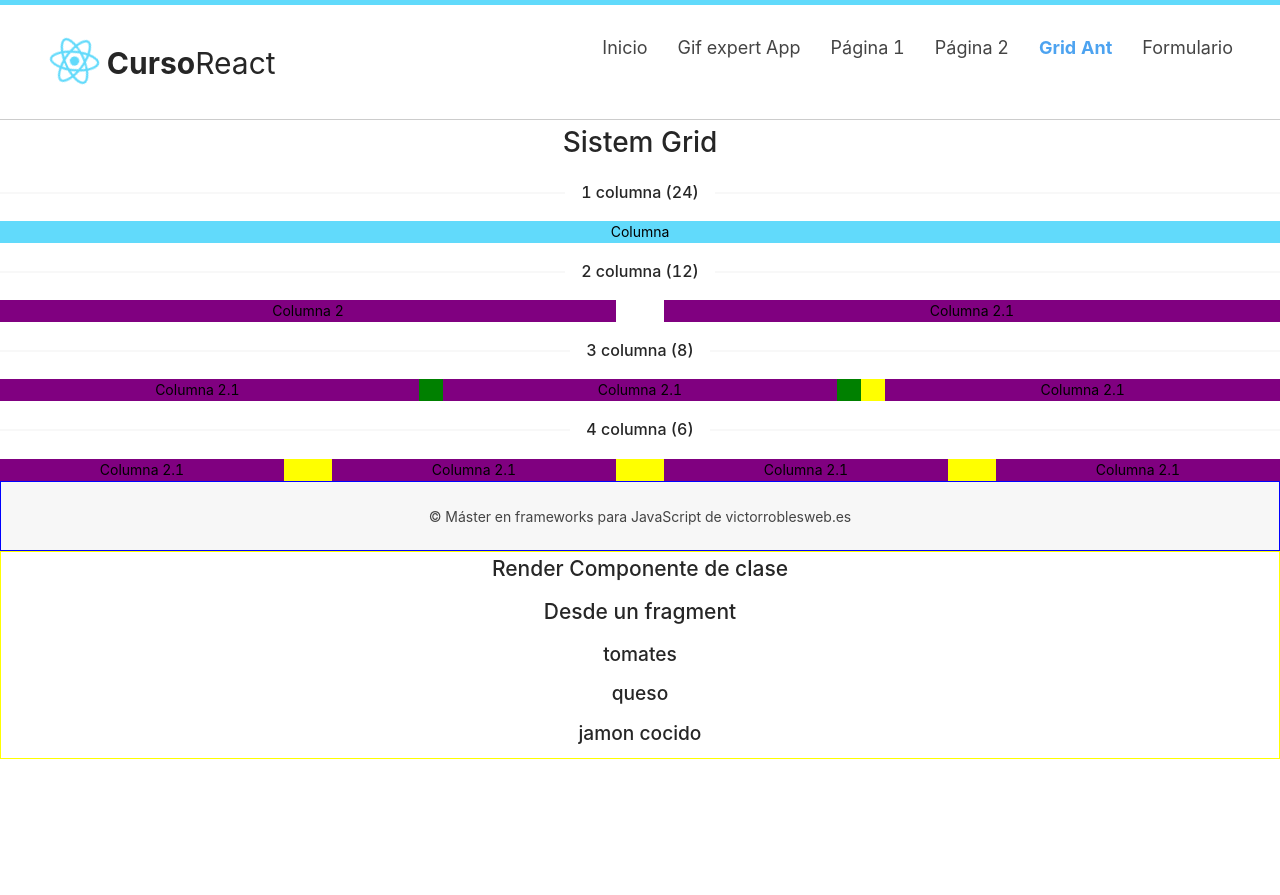
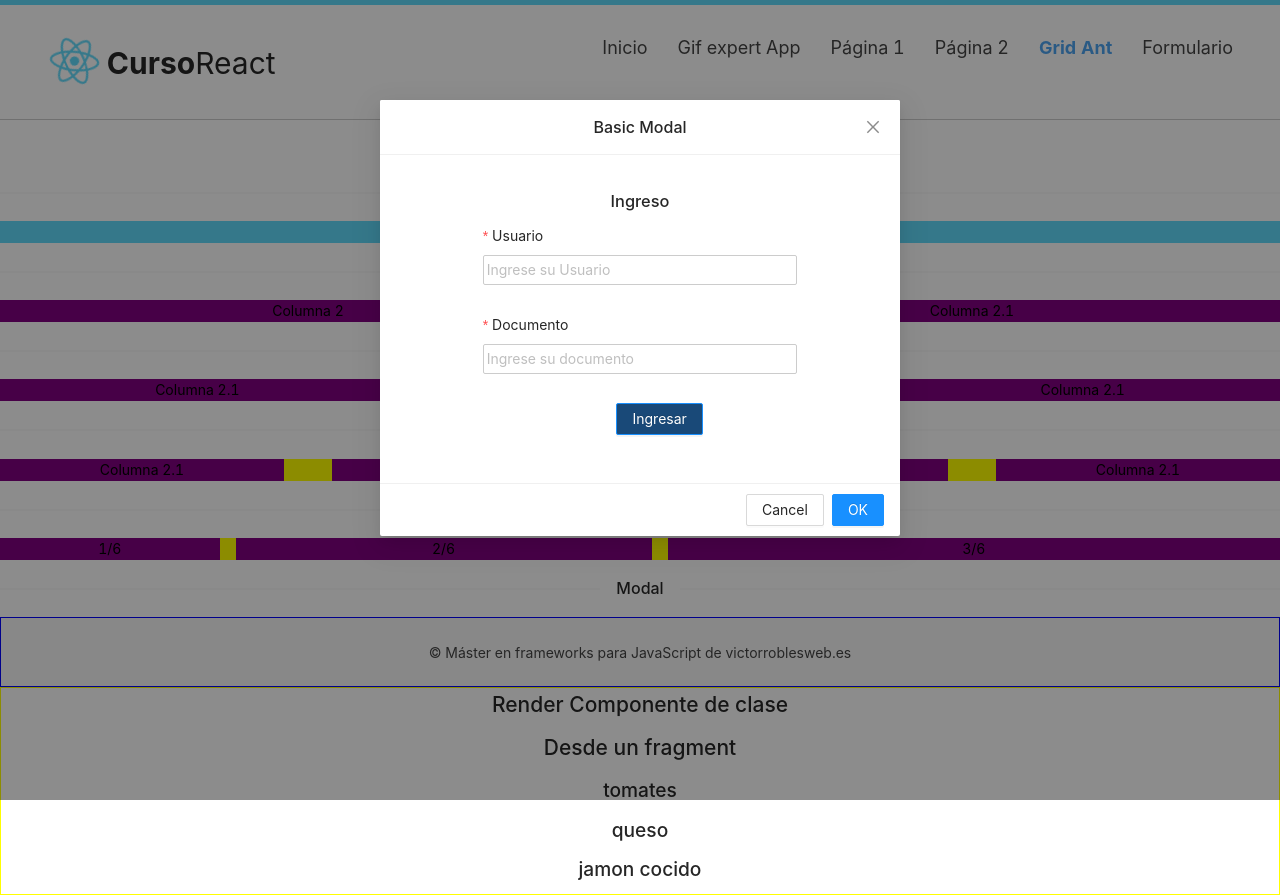
Before and after one commit to andersonNB/Articulos-React, a React (Create React App) app: page /grid in a window 1280 px wide. Shown: the top 895 px of the page. Before the commit the page ends 800 px from the top, so only its background shows below. Built offline with nearby package versions, Linux system fonts and the light colour scheme.

Commit message:
Grid and Modal

```diff
--- a/src/components/GridAnt.js
+++ b/src/components/GridAnt.js
@@ -1,9 +1,33 @@
 import React, { Component } from 'react';
-import { Col, Row, Divider } from 'antd';
+import { Col, Row, Divider, Modal, Form, Input, Button } from 'antd';
 import 'antd/dist/antd.css'
 
 class GridAnt extends Component {
 
+
+    state = {
+        visible: true,
+    }
+
+    handleSubmit = (data) => {
+        console.log('Funcionando', { data })
+
+    }
+
+
+    handleSubmitFaield = () => {
+        console.log('Fallo el envio de datos')
+    }
+
+    onClick = () => {
+        console.log("Visible")
+    }
+
+    handelCancel = () => {
+        this.setState({
+            visible: false,
+        })
+    }
 
     render() {
         return (
@@ -72,6 +96,95 @@ class GridAnt extends Component {
                         </div>
                     </Col>
                 </Row>
+
+                <Divider>4 columna (6)</Divider>
+                <Row gutter={ [16, 16] }>
+                    <Col flex={ 1 } style={ { backgroundColor: 'yellow', color: 'black' } }>
+                        <div style={ { backgroundColor: 'purple', color: 'black' } }>
+                            1/6
+                        </div>
+                    </Col>
+                    <Col flex={ 2 } style={ { backgroundColor: 'yellow', color: 'black' } }>
+                        <div style={ { backgroundColor: 'purple', color: 'black' } }>
+                            2/6
+                        </div>
+                    </Col>
+                    <Col flex={ 3 } style={ { backgroundColor: 'yellow', color: 'black' } }>
+                        <div style={ { backgroundColor: 'purple', color: 'black' } }>
+                            3/6
+                        </div>
+                    </Col>
+                </Row>
+
+                <Divider>Modal</Divider>
+                <Modal title="Basic Modal" visible={ this.state.visible } onCancel={ this.handelCancel }  >
+                    <Form className="contenidoFormularioApp"
+                        onFinish={ this.handleSubmit }
+                        onFinishFailed={ this.handleSubmitFaield }
+                        layout="vertical"
+                        labelCol={ {
+                            span: 8,
+                        } }
+                        wrapperCol={ {
+                            span: 16,
+                        } }
+                        initialValues={ {
+                            remember: true,
+                        } }
+                    >
+                        <h3 style={ { margin: '10px' } }>Ingreso</h3>
+
+                        <Form.Item
+                            label="Usuario"
+                            name="username"
+                            wrapperCol={ {
+                                offset: 4,
+                                span: 16,
+                            } }
+                            labelCol={ {
+                                offset: 4,
+                            } }
+                            rules={ [
+                                {
+                                    required: true,
+                                    message: 'Ingrese su usuario!',
+                                },
+                            ] }
+                        >
+                            <Input placeholder="Ingrese su Usuario" />
+                        </Form.Item>
+
+                        <Form.Item
+                            label="Documento"
+                            name="document"
+                            wrapperCol={ {
+                                offset: 4,
+                                span: 16,
+                            } }
+                            labelCol={ {
+                                offset: 4,
+                            } }
+                            rules={ [
+                                {
+                                    required: true,
+                                    message: 'Ingrese su número de documento',
+                                },
+                            ] }
+                        >
+                            <Input placeholder="Ingrese su documento" />
+                        </Form.Item>
+                        <Form.Item
+                            wrapperCol={ {
+                                offset: 5,
+                                span: 16,
+                            } }
+                        >
+                            <Button type="primary" htmlType="submit" style={ { backgroundColor: '#194978' } }>
+                                Ingresar
+                            </Button>
+                        </Form.Item>
+                    </Form>
+                </Modal>
             </>
         )
     }
```
